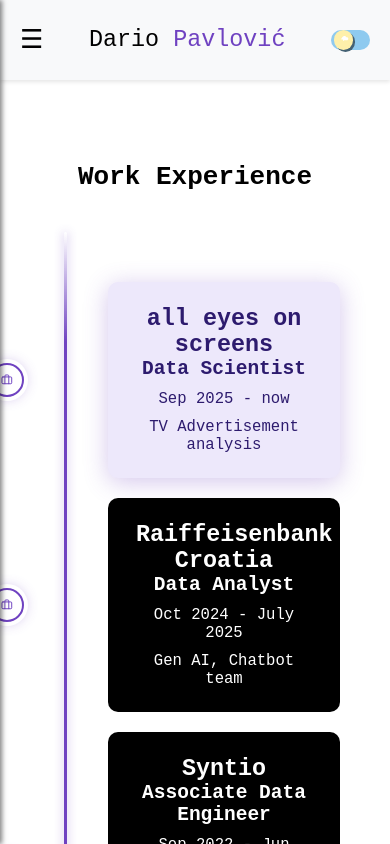
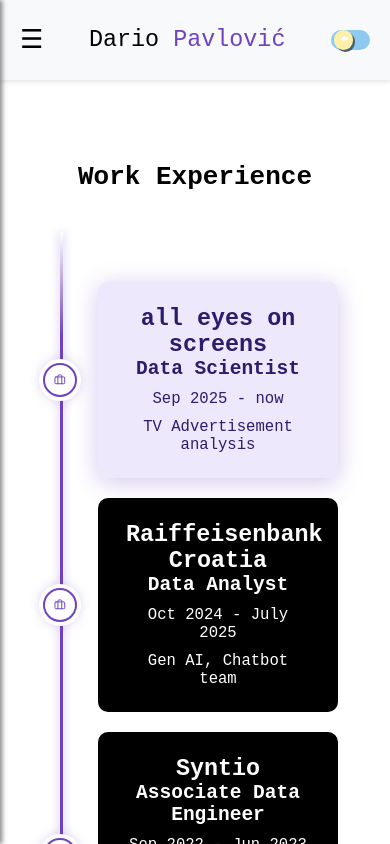
Before and after one commit to Darex20/my-portfolio, a React (Vite) app: page /#/work-experience in a window 390 px wide. Shown: the top 844 px of the page. Built offline with nearby package versions, Linux system fonts and the light colour scheme.

Commit message:
Update mobile view for Work Experience

```diff
--- a/src/components/Timeline.jsx
+++ b/src/components/Timeline.jsx
@@ -29,7 +29,7 @@
 
   @media (max-width: 768px) {
     &:before {
-      left: 24px;
+      left: 20px;
       transform: none;
     }
   }
--- a/src/components/TimelineItem.jsx
+++ b/src/components/TimelineItem.jsx
@@ -16,7 +16,7 @@
     width: 100%;
     justify-content: flex-start;
     margin: 0;
-    padding: 10px 10px 10px 68px;
+    padding: 10px 12px 10px 58px;
   }
 `;
 
@@ -74,7 +74,7 @@
   @media (max-width: 768px) {
     width: 34px;
     height: 34px;
-    left: -50px;
+    left: 3px;
     right: auto;
     font-size: 0.9em;
   }
```
